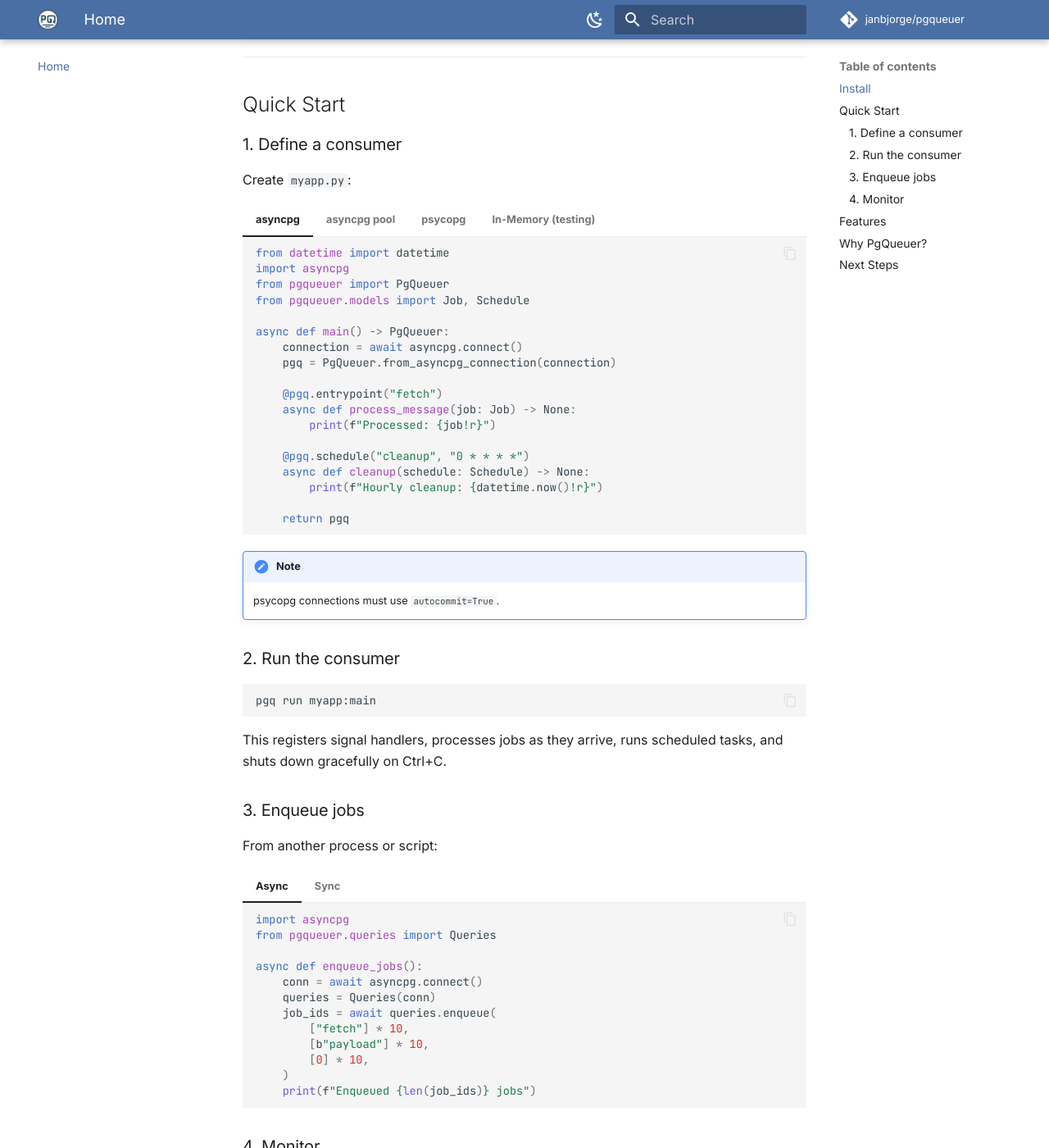
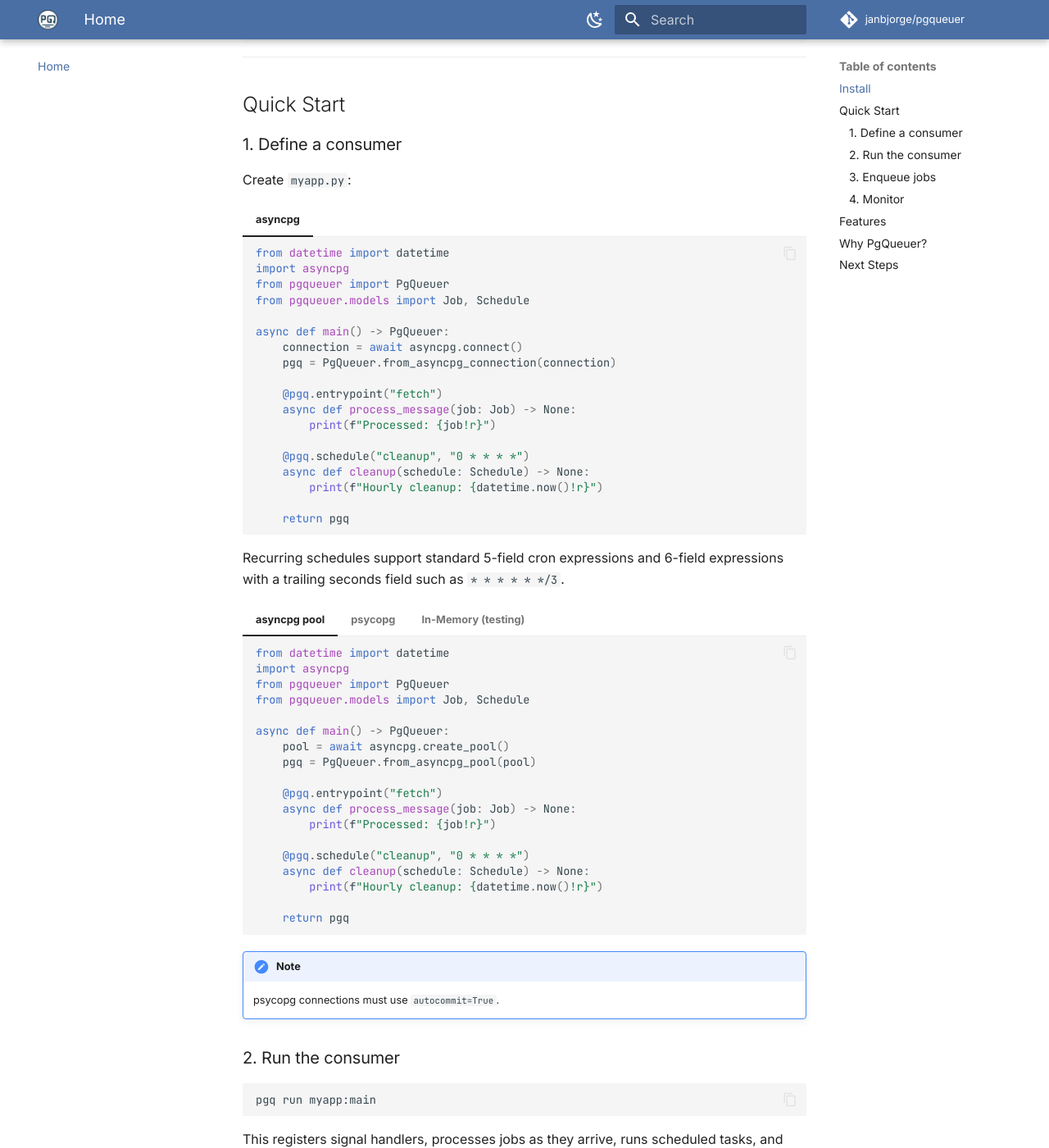
Before and after one commit to janbjorge/pgqueuer, an MkDocs documentation site: the page built from docs/index.md, in a window 1280 px wide and 1400 px high, scrolled down 900 px. Shown: the whole window at 82% size. Built offline with MkDocs 1.6.1 and Material for MkDocs 9.7.7, drawn with Linux system fonts in a browser that asks for light colours; comment, search, counter and statistics services are not loaded.

Commit message:
Document trailing-seconds cron schedules

````diff
--- a/docs/guides/scheduling.md
+++ b/docs/guides/scheduling.md
@@ -11,6 +11,14 @@
 @pgq.schedule("fetch_db", "* * * * *")
 async def fetch_db(schedule: Schedule) -> None:
     await perform_task()
+```
+
+Use a 6-field expression to schedule work at second-level granularity:
+
+```python
+@pgq.schedule("heartbeat", "* * * * * */3")
+async def heartbeat(schedule: Schedule) -> None:
+    await send_heartbeat()
 ```
 
 ## How It Works
@@ -50,7 +58,10 @@
 
 ## Cron Expression Format
 
-PgQueuer uses standard 5-field cron expressions:
+PgQueuer supports both standard 5-field cron expressions and 6-field expressions with seconds
+in the final position.
+
+### 5-field format
 
 ```
 ┌───────────── minute (0–59)
@@ -71,6 +82,32 @@
 | `0 * * * *` | Every hour |
 | `0 9 * * 1` | Every Monday at 9:00 AM |
 | `0 0 1 * *` | First day of each month at midnight |
+
+### 6-field format
+
+For second-level schedules, the seconds field comes last:
+
+```
+┌───────────── minute (0–59)
+│ ┌───────────── hour (0–23)
+│ │ ┌───────────── day of month (1–31)
+│ │ │ ┌───────────── month (1–12)
+│ │ │ │ ┌───────────── day of week (0–6, Sunday=0)
+│ │ │ │ │ ┌───────────── second (0–59)
+│ │ │ │ │ │
+* * * * * *
+```
+
+Examples:
+
+| Expression | Meaning |
+|------------|---------|
+| `* * * * * */3` | Every 3 seconds |
+| `* * * * * */10` | Every 10 seconds |
+| `* * * * * 0` | At second 0 of every minute |
+
+Use trailing seconds, not leading seconds. For example, `*/3 * * * * *` is **not** "every 3
+seconds"; use `* * * * * */3` instead.
 
 ## Cleaning Up Old Schedules
 
@@ -120,6 +157,10 @@
     async def hourly_report(schedule: Schedule) -> None:
         print(f"Generating report at {datetime.now()}")
 
+    @pgq.schedule("heartbeat", "* * * * * */3")
+    async def heartbeat(schedule: Schedule) -> None:
+        print(f"Heartbeat at {datetime.now()}")
+
     @pgq.schedule("daily_cleanup", "0 2 * * *", clean_old=True)
     async def daily_cleanup(schedule: Schedule) -> None:
         print(f"Running cleanup at {datetime.now()}")
--- a/docs/index.md
+++ b/docs/index.md
@@ -71,6 +71,9 @@
 
         return pgq
     ```
+
+Recurring schedules support standard 5-field cron expressions and 6-field expressions with a
+trailing seconds field such as `* * * * * */3`.
 
 === "asyncpg pool"
 
````
Also changed, not shown: 1 other file.
